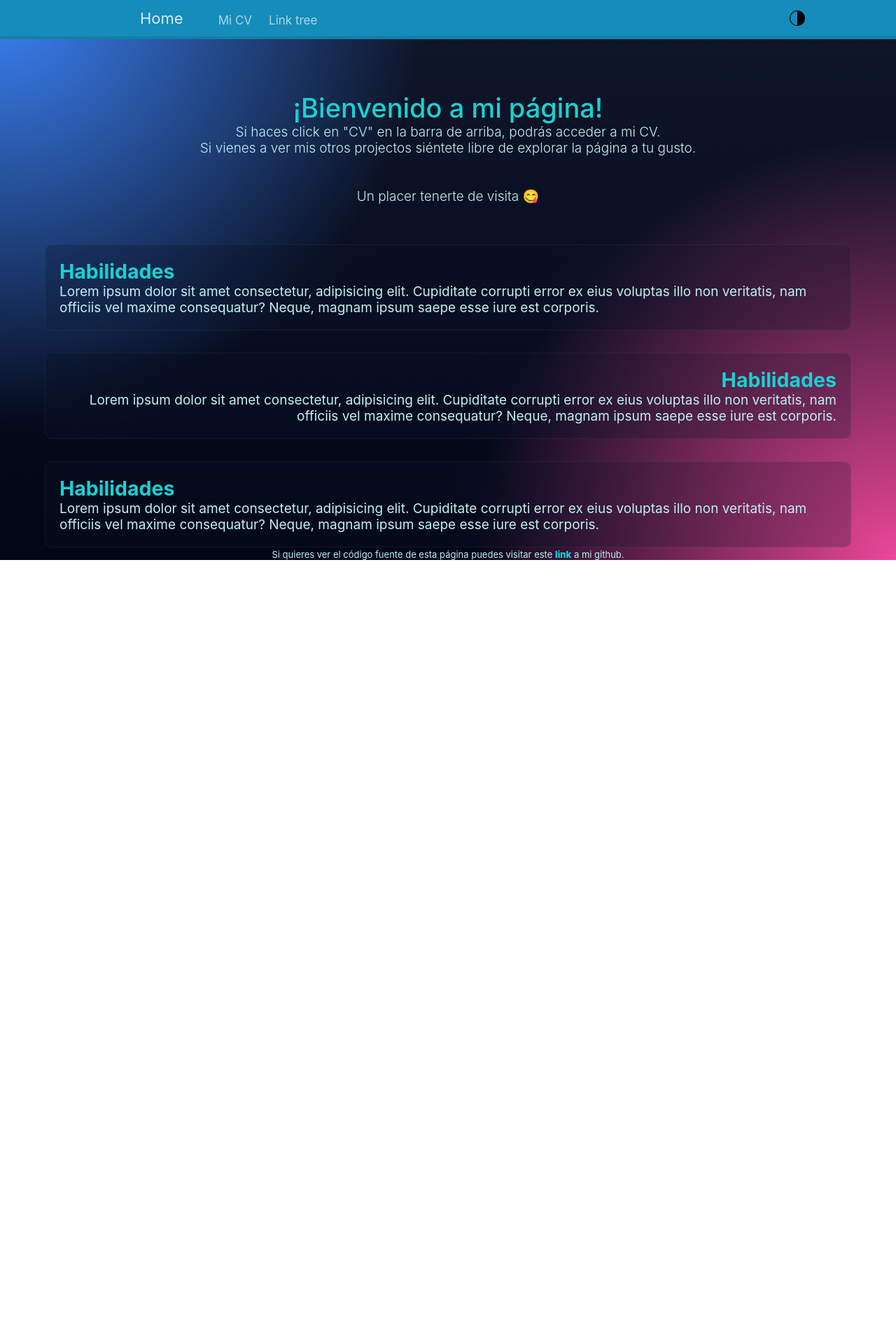
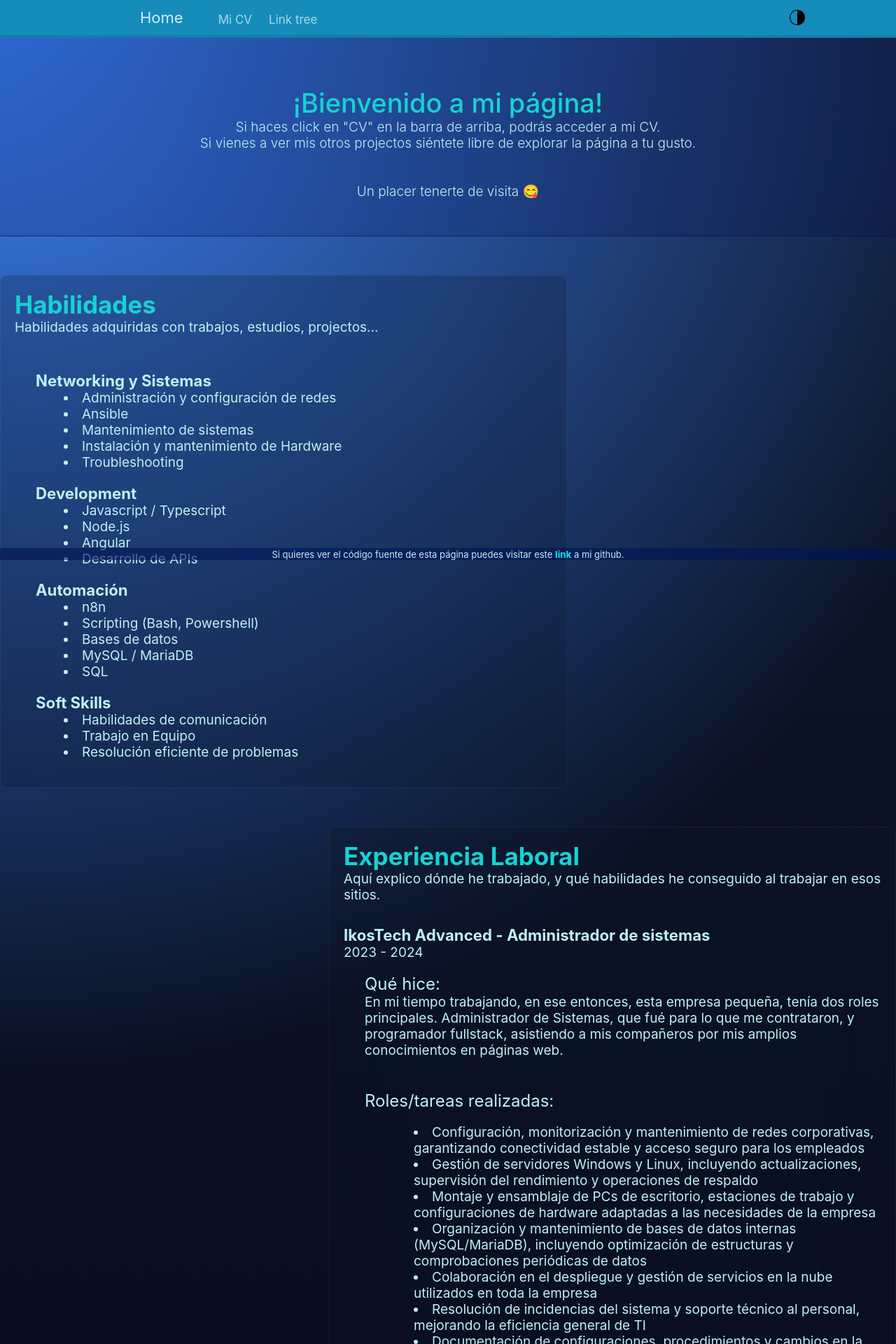
Before and after one commit to miler2/my_angular_page, an Angular app: page / in a window 1280 px wide. Shown: the top 1920 px of the page at 70% size. Before the commit the page ends 800 px from the top, so only its background shows below. Built offline with nearby package versions, Linux system fonts and the light colour scheme.

Commit message:
The new theme and landpage are now implemented to a good state in desktop

```diff
--- a/src/app/components/landpage/landpage.component.css
+++ b/src/app/components/landpage/landpage.component.css
@@ -3,10 +3,12 @@
     display: flex;
     flex-direction: column;
     align-items: center;
-    gap: 32px;
+    gap: 55px;
 
     /* Structure */
     text-align: center;
+    padding-top: 4px;   /* This padding is equal to the border width of navbar */
+    padding-bottom: 60px;
 }
 
 /* Intro */
@@ -14,6 +16,16 @@
 .landpage_intro_text{
     /* Structure */
     margin: var(--devices-landpage_intro_text-margin);
+    width: 100%;
+    padding-top: 70px;
+    padding-bottom: 26px;
+
+    /* Style */
+    backdrop-filter: blur(100px);
+    background-color: rgba(0, 1, 68, 0.178);
+
+    /* Border */
+    border-bottom: 2px solid rgba(0, 26, 83, 0.336);
 }
 
 .landpage_intro {
@@ -33,49 +45,97 @@
     display: flex;
     flex-direction: column;
     justify-content: center;
+    gap: 55px;
+
+    /* Structure */
+    /* width: 90%; */
+}
+
+.landpage_section{
+    /* flexbox */
+    display: flex;
+    flex-direction: column;
+    justify-content: center;
     gap: 32px;
 
     /* Structure */
-    width: 90%;
-}
-
-.landpage_section{
-    /* Structure */
     padding: 20px;
-    /* width: 700px; */
+    width: 60%;
 
     /* Styles */
     /* background-color: var(--landpage-landpage_sections-background-color); */
-    background: rgba(15, 23, 42, 0.226);
+    background-color: rgba(15, 23, 42, 0.226);
     backdrop-filter: blur(40px);
+    text-align: left;
+
+    /* Border */
     border-width: 1px 1px 1px 1px;
     border-style: solid;
     border-color:rgba(255, 255, 255, 0.05);
     border-radius: 10px;
 }
 
+.landpage_section > button {
+    /* Structure */
+    padding: 2px 5px 5px 5px;
+    width: 100px;
+
+    /* Styles */
+    color: rgb(0, 21, 27);
+    font-weight: 600;
+    background-color: rgba(21, 143, 180, 0.568) ;
+
+    /* Border */
+    border-width: 1px 1px 1px 1px;
+    border-style: solid;
+    border-color:rgb(0, 174, 255);
+    border-radius: 10px;
+}
+
 .landpage_section_left {
     /* Structure */
-    text-align: left;
+    /* text-align: left; */
 }
 
 .landpage_section_right {
     /* Structure */
-    text-align: right;
+    /* text-align: right; */
+    align-self: flex-end;
+}
+
+h2 {
+    /* Style */
+    font-size: 35px;
+}
+
+
+dl {
+    /* Structure */
+    margin-left: 30px;
+}
+
+dt > p{
+    /* Style */
+    font-size: 24px;
 }
 /* --------------------------------------------------------------------------------------------------- */
+
 
 /* Fixed bottom */
 /* --------------------------------------------------------------------------------------------------- */
 .fixed_bottom{
     /* Structure */
-    position: absolute;
+    position: fixed;
     right: 0;
     bottom: 0;
     left: 0;
 
     /* Styles */
     font-size: var(--devices-fixed_bottom-font-size);
+    background-color: rgba(1, 21, 85, 0.603);
+
+    /* Border */
+    border-top: 1px solid rgba(0, 26, 83, 0.336);
 }
 
 .fixed_bottom > a {
--- a/src/app/components/landpage/landpage.component.html
+++ b/src/app/components/landpage/landpage.component.html
@@ -11,16 +11,136 @@
     </div>
     <div class="landpage_sections">
         <div class="landpage_section landpage_section_left">
-            <h2>Habilidades</h2>
-            <p>Lorem ipsum dolor sit amet consectetur, adipisicing elit. Cupiditate corrupti error ex eius voluptas illo non veritatis, nam officiis vel maxime consequatur? Neque, magnam ipsum saepe esse iure est corporis.</p>
+            <div>
+                <h2>Habilidades</h2>
+                <p>Habilidades adquiridas con trabajos, estudios, projectos...</p>
+            </div>
+            <div>
+                <dl>
+                    <dt><h3>Networking y Sistemas</h3></dt>
+
+                    <dd><p><li>Administración y configuración de redes</li></p></dd>
+                    <dd><p><li>Ansible</li></p></dd>
+                    <dd><p><li>Mantenimiento de sistemas</li></p></dd>
+                    <dd><p><li>Instalación y mantenimiento de Hardware</li></p></dd>
+                    <dd><p><li>Troubleshooting</li></p></dd>
+                </dl>
+                <dl>
+                    <dt><h3>Development</h3></dt>
+
+                    <dd><p><li>Javascript / Typescript</li></p></dd>
+                    <dd><p><li>Node.js</li></p></dd>
+                    <dd><p><li>Angular</li></p></dd>
+                    <dd><p><li>Desarrollo de APIs</li></p></dd>
+                </dl>
+                <dl>
+                    <dt><h3>Automación</h3></dt>
+
+                    <dd><p><li>n8n</li></p></dd>
+                    <dd><p><li>Scripting (Bash, Powershell)</li></p></dd>
+                    <dd><p><li>Bases de datos</li></p></dd>
+                    <dd><p><li>MySQL / MariaDB</li></p></dd>
+                    <dd><p><li>SQL</li></p></dd>
+                </dl>
+                <dl>
+                    <dt><h3>Soft Skills</h3></dt>
+
+                    <dd><p><li>Habilidades de comunicación</li></p></dd>
+                    <dd><p><li>Trabajo en Equipo</li></p></dd>
+                    <dd><p><li>Resolución eficiente de problemas</li></p></dd>
+                </dl>
+            </div>
+            <!-- <button>ver más</button> -->
         </div>
         <div class="landpage_section landpage_section_right">
-            <h2>Habilidades</h2>
-            <p>Lorem ipsum dolor sit amet consectetur, adipisicing elit. Cupiditate corrupti error ex eius voluptas illo non veritatis, nam officiis vel maxime consequatur? Neque, magnam ipsum saepe esse iure est corporis.</p>
+            <div>
+                <h2>Experiencia Laboral</h2>
+                <p>Aquí explico dónde he trabajado, y qué habilidades he conseguido al trabajar en esos sitios.</p>
+            </div>
+            <div>
+                <h3>IkosTech Advanced - Administrador de sistemas</h3>
+                <p>2023 - 2024</p>
+
+                <dl>
+                    <dt><p>Qué hice:</p></dt>
+                    <p>En mi tiempo trabajando, en ese entonces, esta empresa pequeña, tenía dos roles principales. Administrador de Sistemas, que fué para lo que me contrataron, y programador fullstack, asistiendo a mis compañeros por mis amplios conocimientos en páginas web.</p>
+                    <br><br>
+
+                    <dt><p>Roles/tareas realizadas:</p></dt>
+                    <dl class="text_align">
+                        <dd><p><li>Configuración, monitorización y mantenimiento de redes corporativas, garantizando conectividad estable y acceso seguro para los empleados</li></p></dd>
+                        <dd><p><li>Gestión de servidores Windows y Linux, incluyendo actualizaciones, supervisión del rendimiento y operaciones de respaldo</li></p></dd>
+                        <dd><p><li>Montaje y ensamblaje de PCs de escritorio, estaciones de trabajo y configuraciones de hardware adaptadas a las necesidades de la empresa</li></p></dd>
+                        <dd><p><li>Organización y mantenimiento de bases de datos internas (MySQL/MariaDB), incluyendo optimización de estructuras y comprobaciones periódicas de datos</li></p></dd>
+                        <dd><p><li>Colaboración en el despliegue y gestión de servicios en la nube utilizados en toda la empresa</li></p></dd>
+                        <dd><p><li>Resolución de incidencias del sistema y soporte técnico al personal, mejorando la eficiencia general de TI</li></p></dd>
+                        <dd><p><li>Documentación de configuraciones, procedimientos y cambios en la red para asegurar la continuidad operativa</li></p></dd>
+                        <dd><p><li>Programación de páginas web usando Angular</li></p></dd>
+                        <dd><p><li>Creación de bases de datos y APIs (node.js) para las páginas web</li></p></dd>
+                    </dl>
+                </dl>
+            </div>
+            <div>
+                <h3>Camarero - Muerde La Pasta / Tetería</h3>
+                <p>2024 - 2025</p>
+
+                <dl>
+                    <dt><p>Qué hice:</p></dt>
+                    <p>Empecé como camarero y, con el tiempo, asumí la coordinación y supervisión del equipo durante el servicio.</p>
+                    <br>
+
+                    <dt><p>Habilidades obtenidas:</p></dt>
+                    <dd><p><li>Atención al cliente en un entorno dinámico y de alta demanda</li></p></dd>
+                    <dd><p><li>Responsabilidad en la organización del trabajo del personal junior y aseguramiento de la eficiencia en las áreas de servicio</li></p></dd>
+                    <dd><p><li>Desarrollo de habilidades de comunicación y multitarea</li></p></dd>
+                </dl>
+            </div>
+            <!-- <button>ver más</button> -->
         </div>
         <div class="landpage_section landpage_section_left">
-            <h2>Habilidades</h2>
-            <p>Lorem ipsum dolor sit amet consectetur, adipisicing elit. Cupiditate corrupti error ex eius voluptas illo non veritatis, nam officiis vel maxime consequatur? Neque, magnam ipsum saepe esse iure est corporis.</p>
+            <div>
+                <h2>Proyectos (personales)</h2>
+                <p>Proyectos realizados y en progreso actualmente. Estos proyectos son para uso personal, pero conllevan amplia experiencia en distintas ramas importantes de la informática. </p>
+
+                <dl>
+                    <dt><h3>Manejo de hardware</h3></dt>
+
+                    <p>Tengo un setup de dos ordenadores en mi casa, siendo montados y mantenidos los dos por mí mismo, siendo el segundo un servidor con Windows y Linux para gestionar los procesos mencionados abajo.</p>
+                </dl>
+                <dl>
+                    <dt><h3>Configuración de redes</h3></dt>
+                    <p>La red está configurada para la disponivilidad de distintos servicios para uso personal, y de mis amigos en redes externas, por ejemplo:</p>
+
+                    <dd><p><li type="circle">Diversos juegos</li></p></dd>
+                    <dd><p><li type="circle">Servidores de ofimática, similares a los proporcionados por google workspace</li></p></dd>
+                    <dd><p><li type="circle">Nube personalizada</li></p></dd>
+                    <dd><p><li type="circle">Backups temporales de diversos archivos</li></p></dd>
+                    <dd><p><li type="circle">...</li></p></dd>
+                </dl>
+                <dl>
+                    <dt><h3>Proyecto *especial*</h3></dt>
+                    <p>En mis tiempos libres estoy desarrollando mi propio juego de estrategia con unreal engine. Estoy en desarrollo muy temprano, por lo que los detalles los proporcionaré más adelante.</p>
+                    <br>
+
+                    <dt><p>Tecnologías usadas:</p></dt>
+                    <dd><p><li type="circle">Lenguaje de programación GO para la API</li></p></dd>
+                    <dd><p><li type="circle">Bases de datos (MariaDB)</li></p></dd>
+                    <dd><p><li type="circle">C++ para la programación con Unreal Engine</li></p></dd>
+                    <dd><p><li type="circle">Otras diferentes tecnologías menos importantes</li></p></dd>
+                </dl>
+            </div>
+            <!-- <button>ver más</button> -->
+        </div>
+        <div class="landpage_section landpage_section_right">
+            <h2>Lenguajes de Programación conocidos</h2>
+            <dl>
+                <dd><p><li>Javascript / Typescript</li></p></dd>
+                <dd><p><li>Bash</li></p></dd>
+                <dd><p><li>Powershell</li></p></dd>
+                <dd><p><li>SQL</li></p></dd>
+                <dd><p><li>C++</li></p></dd>
+                <dd><p><li>GO</li></p></dd>
+            </dl>
         </div>
     </div>
     <p class="fixed_bottom">Si quieres ver el código fuente de esta página puedes visitar este <a href="https://github.com/miler2/my_angular_page">link</a> a mi github.</p>
--- a/src/app/components/mi-cv/mi-cv.component.html
+++ b/src/app/components/mi-cv/mi-cv.component.html
@@ -1,5 +1,7 @@
 <!-- <div id="mi_cv_body">
     <object data="CV.pdf" type="application/pdf" width="100%" height="1200px"></object>
 </div> -->
-<iframe *ngIf="cv_language==='spanish'" src="CV_spanish.pdf" width="100%" height="1200px"></iframe>
-<iframe *ngIf="cv_language==='english'" src="CV_english.pdf" width="100%" height="1200px"></iframe>
+<div class="iframe_flexbox">
+    <iframe *ngIf="cv_language==='spanish'" src="CV_spanish.pdf" width="100%" height="1200px"></iframe>
+    <iframe *ngIf="cv_language==='english'" src="CV_english.pdf" width="100%" height="1200px"></iframe>
+</div>
--- a/src/app/components/navbar/navbar.component.css
+++ b/src/app/components/navbar/navbar.component.css
@@ -1,11 +1,18 @@
 .navbar {
+    z-index: 1000;  /* Sets importance of component (show in screen before every other thing) */
+    /* Flexbox */
+    justify-content: space-between;
+
     /* Structure */
+    position: fixed;
+    top: 0;
+    left: 0;
+    right: 0;
+
+    height: 30px;
     padding: var(--devices-navbar-padding);
 
-    /* Alignment */
-    justify-content: space-between;
-
-    /* Background color */
+    /* Style */
     background-color: rgba(21, 140, 186, 1) !important;
 
     /* Border */
@@ -16,26 +23,26 @@
 
 /* Main navbar link (redirects to "home" page) */
 .navbar_brand {
-    /* Margin - Padding */
+    /* Structure */
     margin-right: var(--devices-navbar_brand-margin-right);
 
-    /* Font style */
+    /* Style */
     color: var(--default-text-color);
     font-size: 22px;
 }
 
 /* This is for navigation html lists */
 .navbar_nav {
-    /* Margin - Padding */
+    /* Structure */
     margin: 5px 0 0 0;
     padding: 0px;
 
-    /* List style */
+    /* Style */
     list-style: none;   /* This remove the "dots" from the html list */
 }
 
 .nav_link {
-    /* Margin - Padding */
+    /* Structure */
     margin-left: 24px;
 
     /* Style */
@@ -46,14 +53,17 @@
 }
 
 .nav_link:hover, .nav_link:focus {
+    /* Style */
     color: rgba(var(--emphasis-color-rgb), 0.8);
 }
 
 .link_on_the_right {
+    /* Structure */
     width: var(--devices-link_on_the_right-width);
 }
 
 .navbar_theme_icon_image {
+    /* Structure */
     width: 22px;
     margin: var(--devices-navbar_theme_icon_image-margin);
 }
--- a/src/app/styles/styles.css
+++ b/src/app/styles/styles.css
@@ -160,7 +160,7 @@ body{
 
 h1{
     /* Structure */
-    margin-bottom: 0;
+    margin: 0px;
 
     /* Styles */
     font-weight: var(--devices-h1-font-weight);
@@ -170,6 +170,11 @@ h1{
 h2 {
     margin: 0px;
     color: var(--landpage-main_text-color);
+}
+
+h3 {
+    margin: 0px;
+    color: var(--landpage-p_text-color);
 }
 
 p{
```
Also changed, not shown: src/app/components/mi-cv/mi-cv.component.css (+8 -1 lines), src/index.html (+8 -0 lines).
